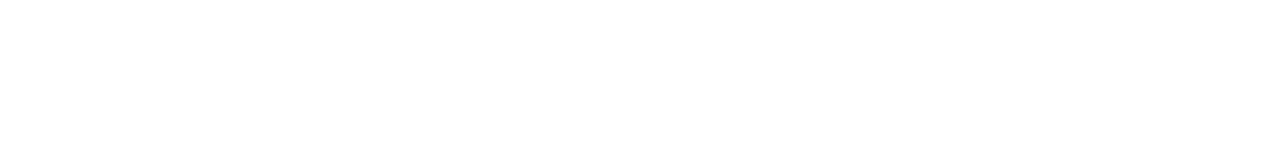
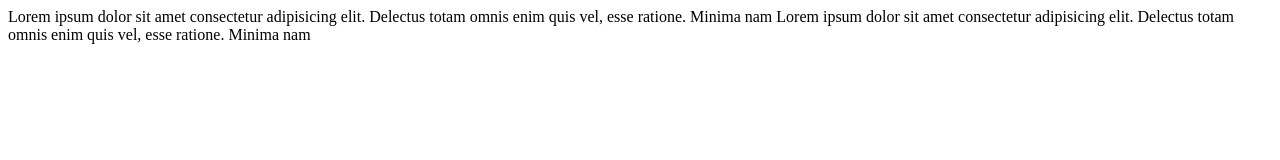
Before and after one commit to AxTheThreat14/new_repo, a plain HTML site: page index.html in a window 1280 px wide. Drawn offline with Linux system fonts and the light colour scheme.

Commit message:
ajout balise span

```diff
--- a/index.html
+++ b/index.html
@@ -7,6 +7,7 @@
     <link rel="stylesheet" href="style.css">
 </head>
 <body>
-
+    <span>Lorem ipsum dolor sit amet consectetur adipisicing elit. Delectus totam omnis enim quis vel, esse ratione. Minima nam</span>
+    <span>Lorem ipsum dolor sit amet consectetur adipisicing elit. Delectus totam omnis enim quis vel, esse ratione. Minima nam</span>
 </body>
 </html>
```
